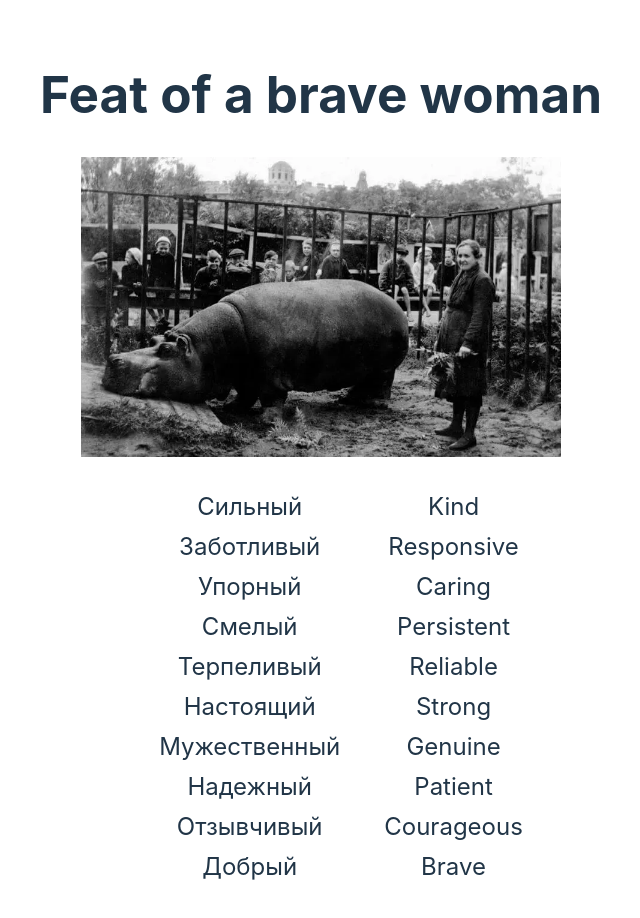
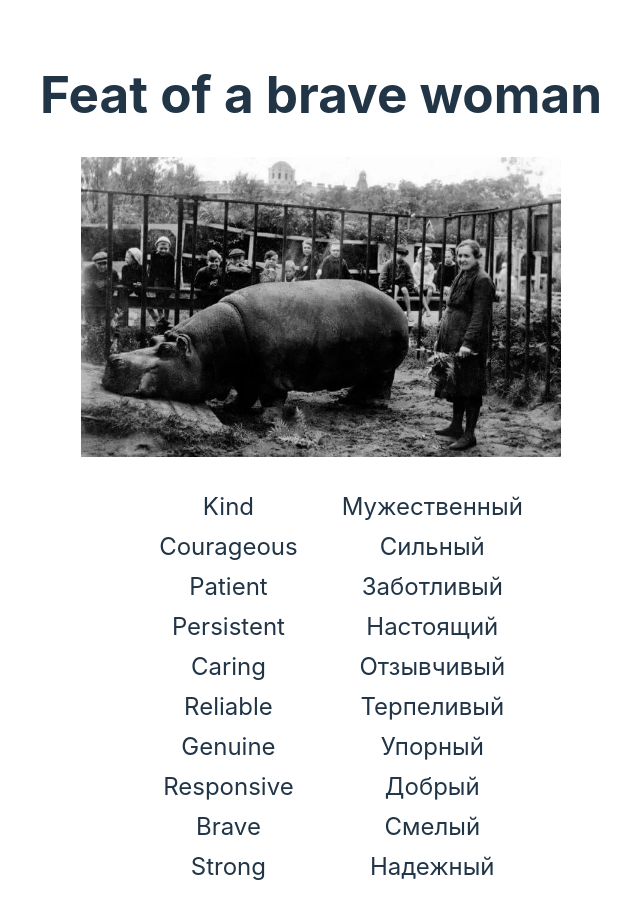
Before and after one commit to zena7/feat-of-a-woman, a React (Vite) app: page / in a window 1280 px wide. Shown: the top 918 px of the page, without its empty margins (319-959 px from the left). Built offline with nearby package versions, Linux system fonts and the light colour scheme.

Commit message:
feat: implement deleting for couple of right values

```diff
--- a/src/App.jsx
+++ b/src/App.jsx
@@ -1,4 +1,6 @@
-import React, { useCallback, useEffect, useState } from 'react';
+/* eslint-disable no-unused-vars */
+
+import { useCallback, useEffect, useState } from 'react';
 // import reactLogo from './assets/react.svg';
 // import viteLogo from '/vite.svg';
 import clsx from 'clsx';
@@ -27,21 +29,13 @@ const dic = {
   Genuine: 'Настоящий',
 };
 
-const List = React.memo(function List({
-  items,
-  type = '',
-  className,
-  updateSelect,
-  ...props
-}) {
-  console.log('render again again again');
-
+function List({ items, type = '', className, updateSelect, ...props }) {
   const handleClick = useCallback(
     (event) => {
       let value = event.target;
       value.classList.add('li-active');
 
-      updateSelect({ value: value.textContent, type });
+      updateSelect({ value: value.textContent, type, href: value });
     },
     [type, updateSelect]
   );
@@ -59,9 +53,9 @@ const List = React.memo(function List({
       ))}
     </ul>
   );
-});
+}
 
-const shuffle = (ar) => {
+function shuffle(ar) {
   for (let i = ar.length - 1; i > 0; i--) {
     let j = Math.floor(Math.random() * (i + 1));
 
@@ -69,59 +63,113 @@ const shuffle = (ar) => {
   }
 
   return ar;
-};
+}
 
 function Game() {
-  const [ruList, setRuList] = useState(shuffle(Object.keys(dic))); // eslint-disable-line no-unused-vars
-  const [enList, setEnList] = useState(shuffle(Object.values(dic))); // eslint-disable-line no-unused-vars
+  const [enList, setEnList] = useState(() => shuffle(Object.keys(dic)));
+  const [ruList, setRuList] = useState(() => shuffle(Object.values(dic)));
   const [pairValues, setPairValues] = useState([]);
 
+  useEffect(() => {
+    console.log('RU', ruList);
+  }, [ruList]);
+
   const handleUpdateSelectValue = useCallback(
-    ({ value, type }) => {
+    ({ value, type, href }) => {
       if (pairValues.length === 0) {
-        return setPairValues((prev) => [...prev, { value, type }]);
+        return setPairValues((prev) => [...prev, { value, type, href }]);
       }
       if (pairValues[0].type !== type) {
         console.log('type:', pairValues[0].type, type);
-        return setPairValues((prev) => [...prev, { value, type }]);
+        return setPairValues((prev) => [...prev, { value, type, href }]);
       }
     },
     [pairValues]
   );
 
   useEffect(() => {
-    console.log('UPDATE', pairValues);
+    console.log('PAIR', pairValues);
     if (pairValues?.length === 2) {
       let result = isMatch(pairValues);
 
-      console.log('RESULT', result);
-      setPairValues((prev) => {
-        prev.length = 0;
-        return prev;
-      });
+      setTimeout(() => {
+        setPairValues((prev) => {
+          prev.length = 0;
+          return prev;
+        });
+      }, 3000);
     }
   }, [pairValues]);
 
   function isMatch([firstV, secondV]) {
-    console.log('HERE');
+    let isRightCouple = null;
+    let firstSelectLang = null;
 
     if (firstV.type === 'key') {
-      return dic[firstV.value] === secondV.value;
+      isRightCouple = dic[firstV.value] === secondV.value;
+      firstSelectLang = 'en';
+      // if (isRightCouple) {
+      //   console.log('YESSSSSSSSS');
+      //   setTimeout(() => {
+      //     console.log('УДАЛЯЮ');
+      //   }, 2500);
+      // }
     }
     if (firstV.type === 'value') {
-      return dic[secondV.value] === firstV.value;
+      isRightCouple = dic[secondV.value] === firstV.value;
+      firstSelectLang = 'ru';
     }
+
+    pairValues.forEach(({ value, type, href }) => {
+      if (isRightCouple) {
+        href.classList.add('li-right-couple');
+
+        if (firstSelectLang === 'ru') {
+          setTimeout(() => {
+            setRuList((prev) =>
+              prev.filter((item) => item !== pairValues[0].value)
+            );
+            setEnList((prev) =>
+              prev.filter((item) => item !== pairValues[1].value)
+            );
+          }, 2000);
+        } else {
+          setTimeout(() => {
+            setEnList((prev) =>
+              prev.filter((item) => item !== pairValues[0].value)
+            );
+            setRuList((prev) =>
+              prev.filter((item) => item !== pairValues[1].value)
+            );
+          }, 2000);
+        }
+      } else {
+        href.classList.add('li-false-couple');
+      }
+
+      setTimeout(() => {
+        href.classList.remove('li-active');
+        href.classList.remove('li-right-couple');
+        href.classList.remove('li-false-couple');
+      }, 2000);
+    });
+
+    return isRightCouple;
   }
 
   return (
     <div className="game-board">
       <List
         items={enList}
-        type="value"
+        type="key"
         className="list-of-values"
         updateSelect={handleUpdateSelectValue}
       />
-      <List items={ruList} type="key" updateSelect={handleUpdateSelectValue} />
+      <List
+        items={ruList}
+        type="value"
+        updateSelect={handleUpdateSelectValue}
+      />
     </div>
   );
 }
@@ -172,129 +220,3 @@ function App() {
 // }
 
 export default App;
-
-// import { useState, useEffect } from 'react';
-// // import reactLogo from './assets/react.svg';
-// // import viteLogo from '/vite.svg';
-// import clsx from 'clsx';
-// import './App.css';
-// import mainPic from './assets/hippo-and-hero.webp';
-
-// function Welcome({ name }) {
-//   return (
-//     <>
-//       <h1>Привет от {name}</h1>
-//       <img src={mainPic} alt="hippo" className="main-hippo" />
-//     </>
-//   );
-// }
-
-// const dic = {
-//   Kind: 'Добрый',
-//   Brave: 'Смелый',
-//   Strong: 'Сильный',
-//   Caring: 'Заботливый',
-//   Patient: 'Терпеливый',
-//   Responsive: 'Отзывчивый',
-//   Reliable: 'Надежный',
-//   Courageous: 'Мужественный',
-//   Persistent: 'Упорный',
-//   Genuine: 'Настоящий',
-// };
-
-// const example = {
-//   hi: 'привет',
-//   dear: 'дорогая',
-//   maggy: 'мэгги',
-// };
-
-// function List({ items, type = '', className, ...props }) {
-//   const [firstSelect, setFirstSelect] = useState(null);
-
-//   useEffect(() => {
-//     console.log('InEFFECT', firstSelect);
-//   }, [firstSelect]);
-
-//   function handleClick(event) {
-//     event.target.classList.add('li-active');
-
-//     let currValue = event.target.textContent;
-//     let res = checkSelection(currValue);
-
-//     res !== undefined && console.log('RESULT:', res);
-//   }
-
-//   function checkSelection(value) {
-//     let result = null;
-//     console.log('checkSelection', value);
-
-//     if (firstSelect === null || firstSelect?.type === type) {
-//       setFirstSelect((prev) => ({ value, type }));
-//       console.log('IN IF', firstSelect);
-//       return;
-//     } else {
-//       console.log('ELSE');
-//       result = isMatch(value);
-//       setFirstSelect((prev) => null);
-//     }
-//     return result;
-//   }
-
-//   function isMatch(value) {
-//     console.log('HERE');
-
-//     if (type === 'key') {
-//       return example[value] === firstSelect.value;
-//     }
-//     if (type === 'value') {
-//       return example[firstSelect.value] === value;
-//     }
-//   }
-
-//   return (
-//     <ul
-//       {...props}
-//       onClick={handleClick}
-//       className={clsx('list', className && className)}
-//     >
-//       {items.map((i) => (
-//         <li key={i} className="li-item">
-//           {i}
-//         </li>
-//       ))}
-//     </ul>
-//   );
-// }
-
-// const shuffle = (ar) => {
-//   for (let i = ar.length - 1; i > 0; i--) {
-//     let j = Math.floor(Math.random() * (i + 1));
-
-//     [ar[i], ar[j]] = [ar[j], ar[i]];
-//   }
-
-//   return ar;
-// };
-
-// function Game() {
-//   return (
-//     <div className="game-board">
-//       <List
-//         items={shuffle(Object.values(example))}
-//         type="value"
-//         className="list-of-values"
-//       />
-//       <List items={shuffle(Object.keys(example))} type="key" />
-//     </div>
-//   );
-// }
-
-// function App() {
-//   // return <Game />;
-//   return (
-//     <>
-//       <Welcome name="Nata" />
-//       <Game />
-//     </>
-//   );
-// }
```
